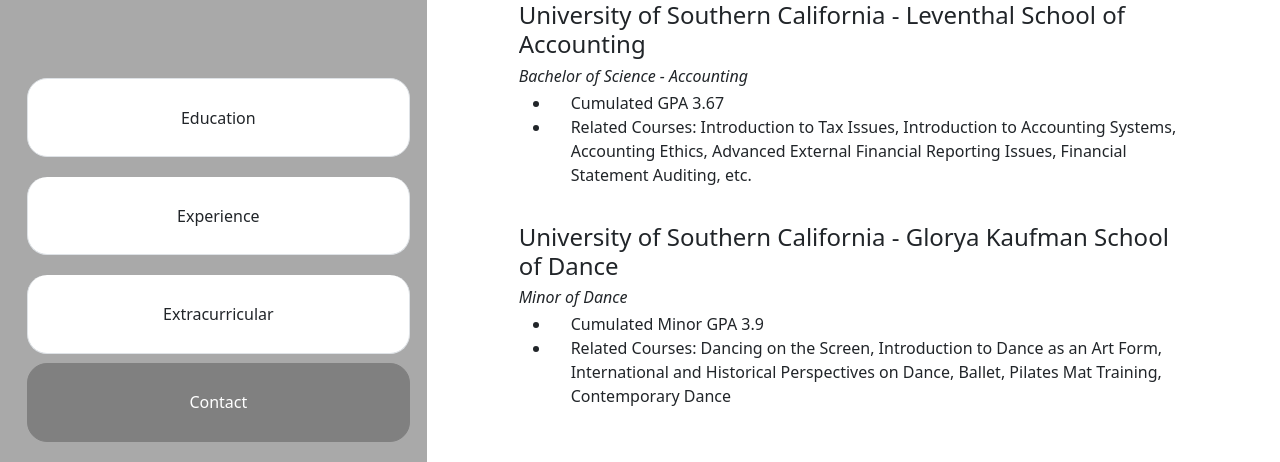
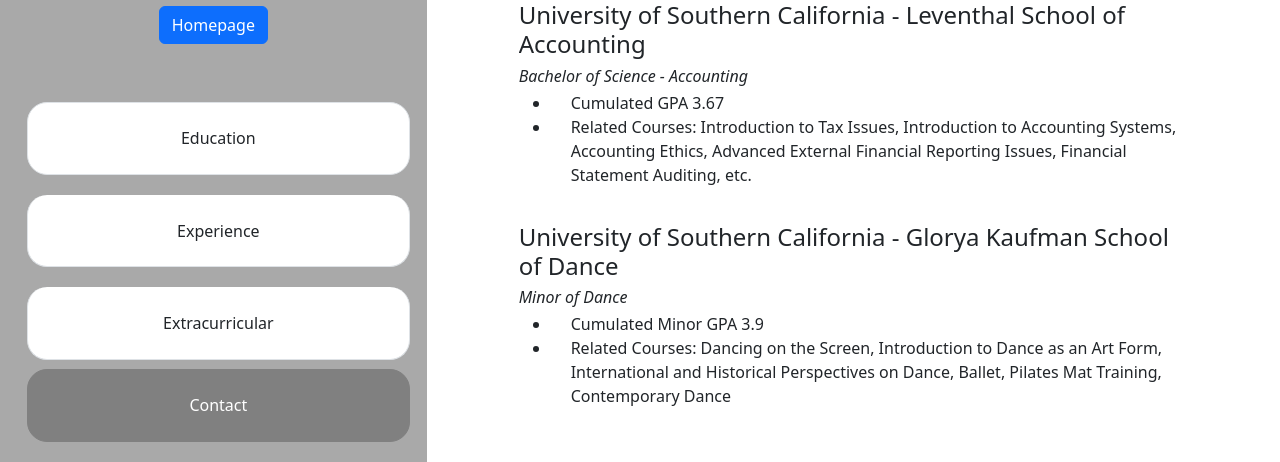
Before and after one commit to rebeccazzha/rebeccazzha.github.io, a website: page resume.html in a window 1280 px wide. Shown: the part 338-800 px from the top of the page. Drawn offline with nearby package versions, Linux system fonts and the light colour scheme.

Commit message:
Update resume.html

```diff
--- a/resume.html
+++ b/resume.html
@@ -23,6 +23,12 @@
             />
             <h2>Xiangyue(Rebecca) Zhang</h2>
             <p class="intro">Graduate student in Computer Science</p>
+            <button
+              class="btn btn-primary"
+              onclick="window.location.href='index.html'"
+            >
+              Homepage
+            </button>
           </div>
           <div id="list-example" class="list-group">
             <a class="list-group-item list-group-item-action" href="#Education"
```
